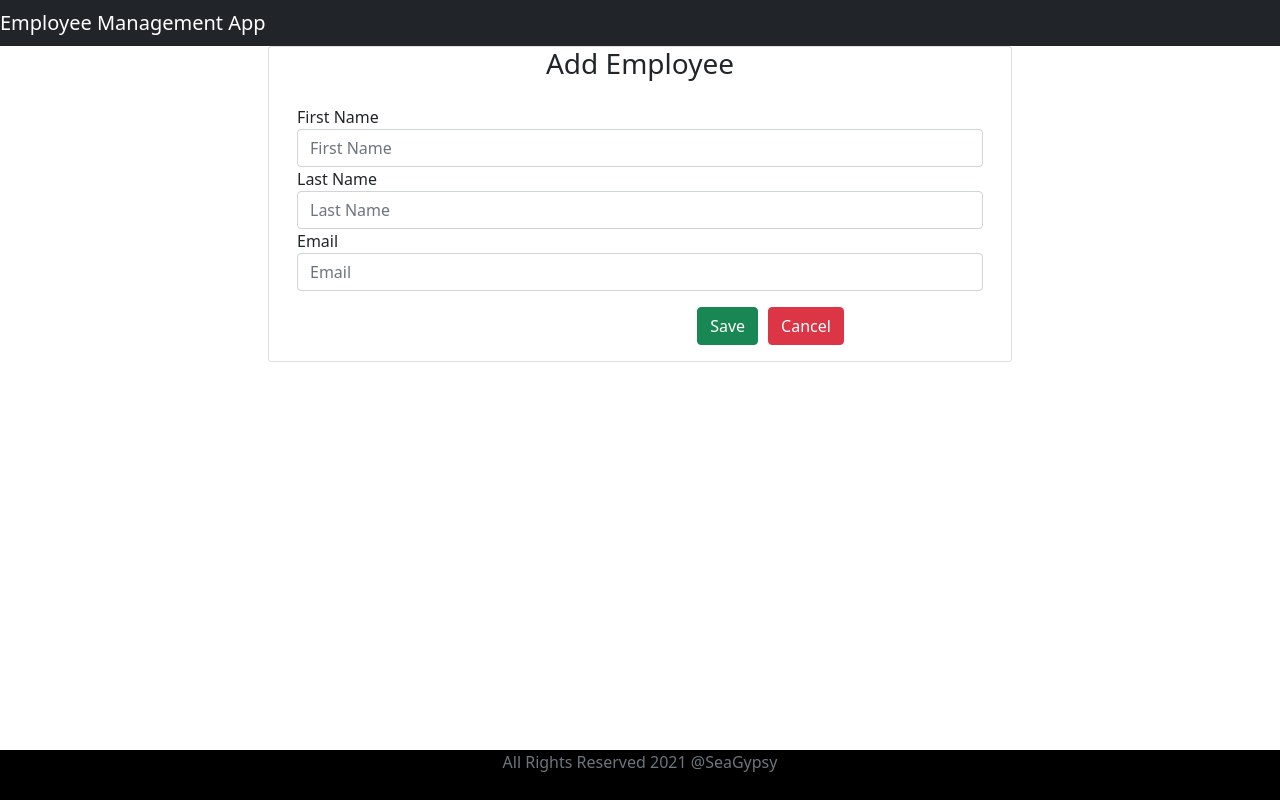
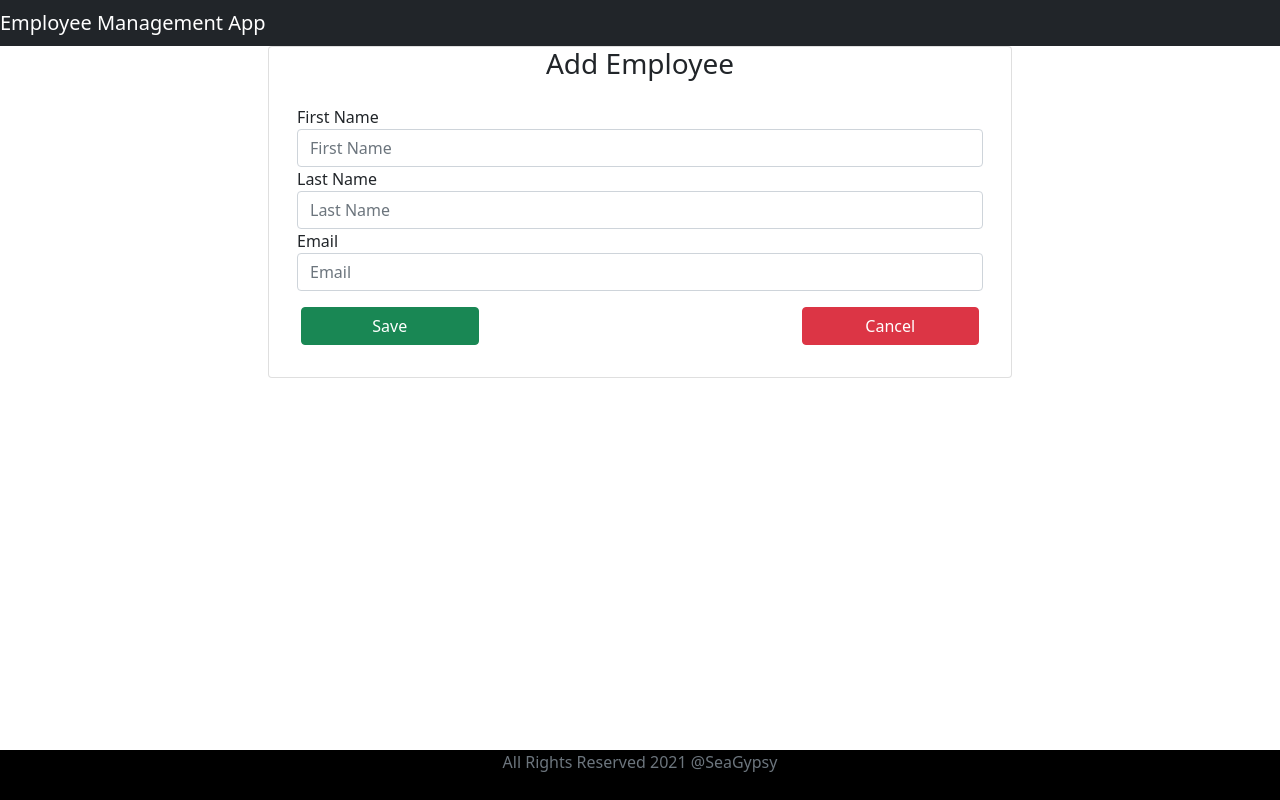
Before and after one commit to CrystalMorris/EmployeeDirectoryFE, a React (Create React App) app: page /add-employee in a window 1280 px wide. Built offline with nearby package versions, Linux system fonts and the light colour scheme.

Commit message:
set buttons on add-employee tables to be set at either side at bottom.

```diff
--- a/src/components/CreateEmpComp.jsx
+++ b/src/components/CreateEmpComp.jsx
@@ -37,11 +37,11 @@ const CreateEmpComp =() => {
             <div>
                 <div className="container">
                     <div className="row">
-                        <div className ="card col-md-8 offset-md-2">
+                        <div className ="card col-md-8 offset-md-2 ">
                             <h3 className="text-center">Add Employee</h3>
-                            <div className="card-body">
-                                <form>
-                                    <div className="form-group">
+                            <div className="card-body ">
+                                <form >
+                                    <div className="form-group ">
                                         <label>First Name</label>
                                         <input placeholder="First Name" name="firstName"  type="text" className="form-control" value={enteredFName} onChange={changeFirstNameHandler} />
                                     </div>
@@ -53,9 +53,11 @@ const CreateEmpComp =() => {
                                         <label>Email</label>
                                         <input placeholder="Email" name="email"  type="text" className="form-control" value={enteredEmail} onChange={changeEmailHandler} />
                                     </div>
-                                    <div className="form-group offset-7 mt-3">
-                                        <button className="btn btn-success" onClick={submitHandler}>Save</button>
-                                        <button className="btn btn-danger" onClick={()=>{navigate('/employees')}} style={{marginLeft: "10px"}}>Cancel</button>
+
+                                      <div className="row justify-content-between">
+                                        <button className="btn btn-success col-3 align-self-left  m-3 " onClick={submitHandler}>Save</button>
+
+                                        <button className="btn btn-danger col-3 align-self-right  m-3" onClick={()=>{navigate('/employees')}} style={{marginLeft: "10px"}}>Cancel</button>
                                     </div>
 
                                 </form>
```
